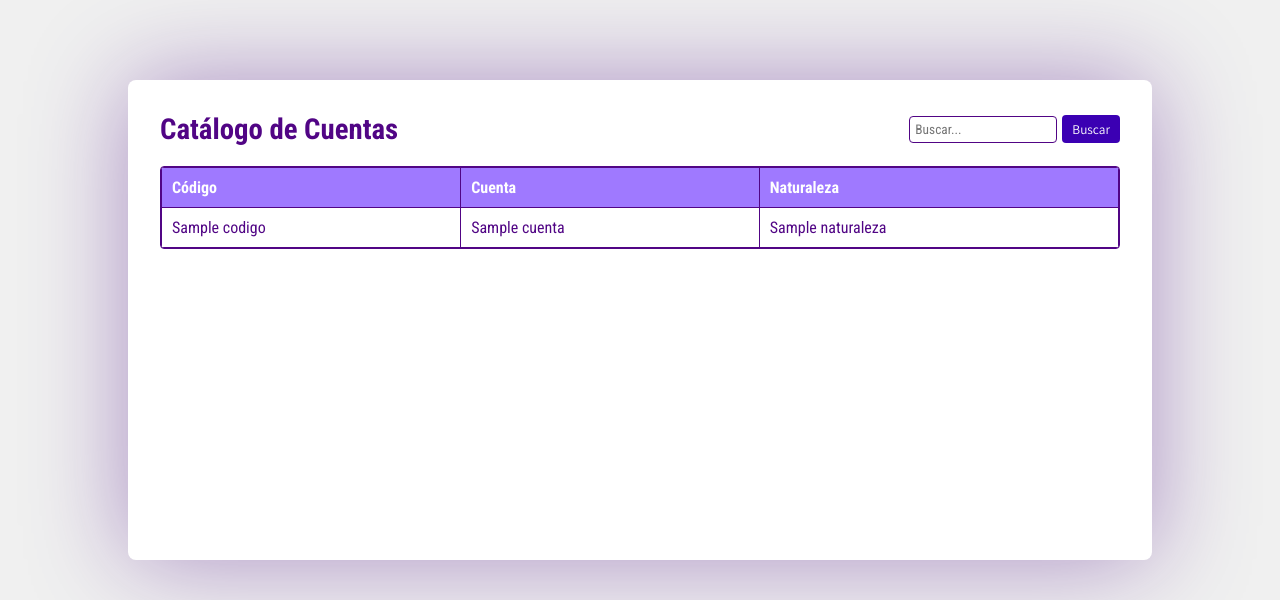
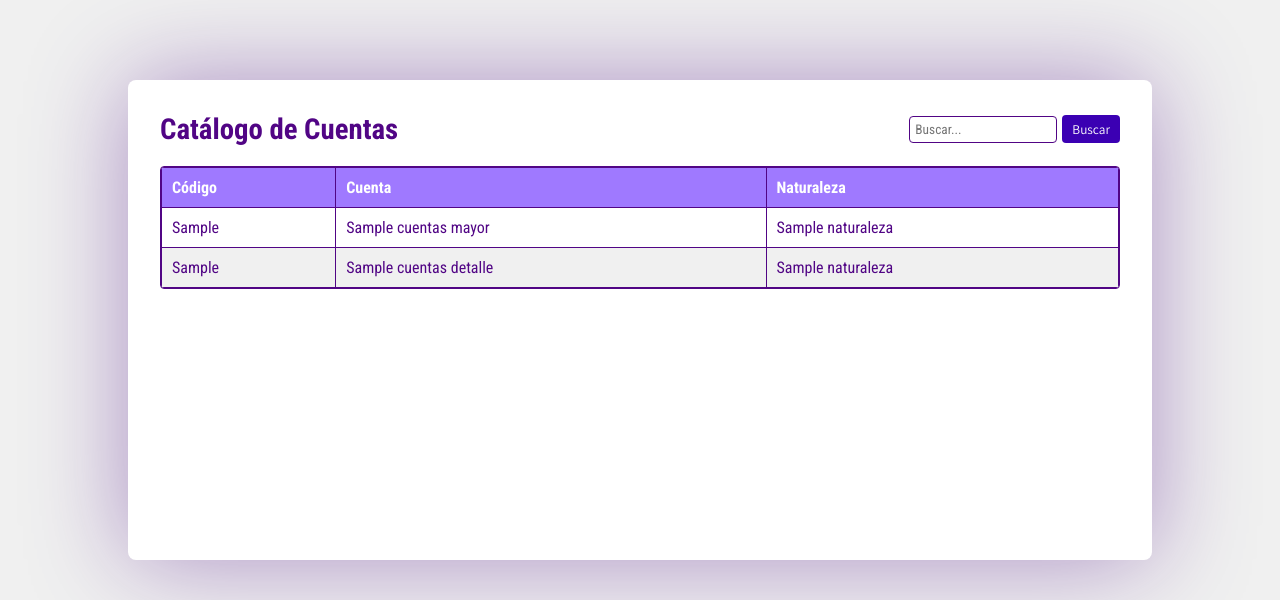
Before and after one commit to kenetcode/accounting-software, a Django app: template accounting/templates/catalogo.html in a window 1280 px wide. Shown: the part 100-700 px from the top of the page. Run offline with Django 3.2, Linux system fonts and the light colour scheme; the template is opened without the code that fills it: most values are stand-ins (such as "Sample title", 1, 10 or a date in 2020).

Commit message:
Vista catalogo

```diff
--- a/accounting/models.py
+++ b/accounting/models.py
@@ -7,12 +7,14 @@ class CuentasMayor(models.Model):
     codigoCuentaMayor = models.AutoField(primary_key=True)
     codigoCuenta = models.CharField(max_length=255, unique=True)
     nombreCuenta = models.CharField(max_length=255)
+    naturaleza = models.CharField(max_length=255)
 
 #Tabla para alamacenar las cuentas de detalle de cada cuenta mayor
 class CuentasDetalle(models.Model):
     codigoCuentaDetalle = models.AutoField(primary_key=True)
-    codigoCuenta = models.CharField(max_length=255)
+    codigoCuenta = models.CharField(max_length=255, unique=True)
     nombreCuenta = models.CharField(max_length=255)
+    naturaleza = models.CharField(max_length=255)
 
 #Tabla para relacionar las cuentas de mayor con las cuentas de detalle
 class RelacionCuentas(models.Model):
--- a/accounting/templates/catalogo.html
+++ b/accounting/templates/catalogo.html
@@ -54,11 +54,19 @@
                 </thead>
                 <tbody>
                     <!-- Aquí se agregan los datos de las cuentas de la tabla catalogo de la DB -->
-                    {% for catalogo in catalogos %}
+                    {% for cuentasMayor in cuentas_detalle %}
                     <tr>
-                        <td>{{ catalogo.codigo }}</td>
-                        <td>{{ catalogo.cuenta }}</td>
-                        <td>{{ catalogo.naturaleza }}</td>
+                        <td>{{ cuentas_mayor.codigoCuenta }}</td>
+                        <td>{{ cuentas_mayor.nombreCuenta }}</td>
+                        <td>{{ cuentas_mayor.naturaleza }}</td>
+                    </tr>
+                    {% endfor %}
+
+                    {% for cuentas_detalle in cuentasDetalle %}
+                    <tr>
+                        <td>{{ cuentas_detalle.codigoCuenta }}</td>
+                        <td>{{ cuentas_detalle.nombreCuenta }}</td>
+                        <td>{{ cuentas_detalle.naturaleza }}</td>
                     </tr>
                     {% endfor %}
                 </tbody>
--- a/accounting/urls.py
+++ b/accounting/urls.py
@@ -8,5 +8,5 @@ urlpatterns = [
     #path('cuentas/<int:id>/', views.cuentas_view, name='cuentas'),
     #Borrar
     path('login/', views.login_view, name='login'),
-    #path('catalogo/', views.catalogo_view, name='catalogo'),
+    path('catalogo/', views.catalogo_view, name='catalogo'),
 ]
```
Also changed, not shown: accounting/views.py (+4 -5 lines), accounting/migrations/0006_cuentasdetalle_naturaleza_cuentasmayor_naturaleza_and_more.py (added).
